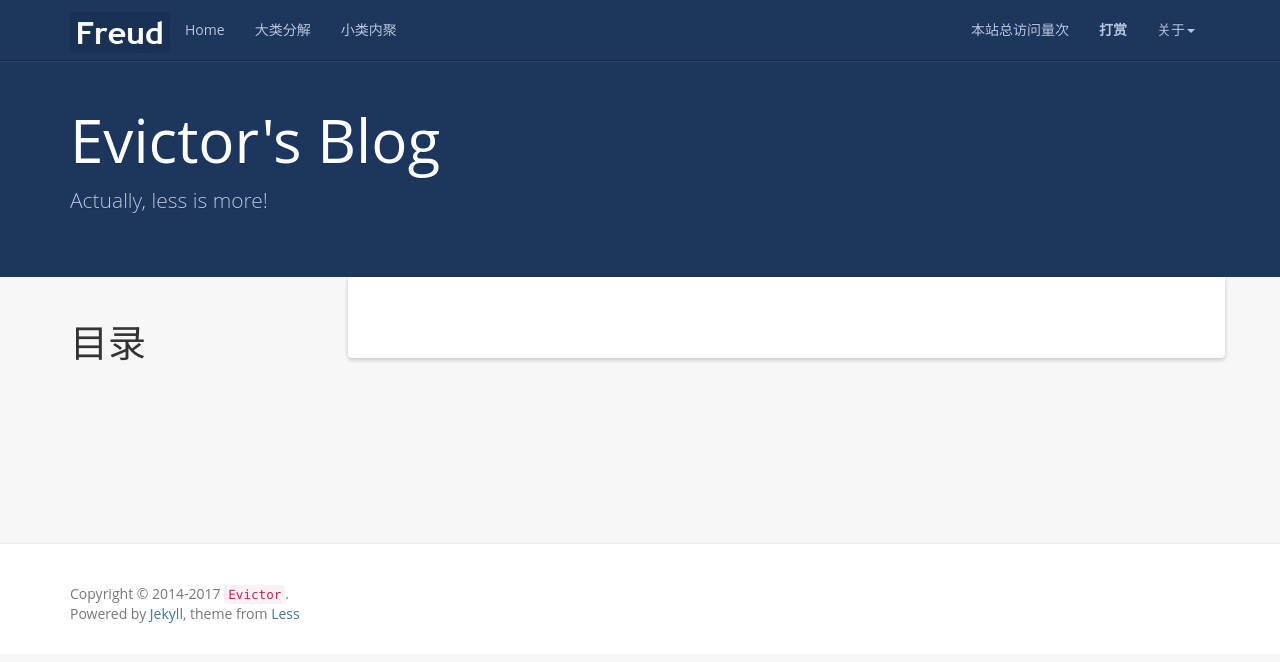
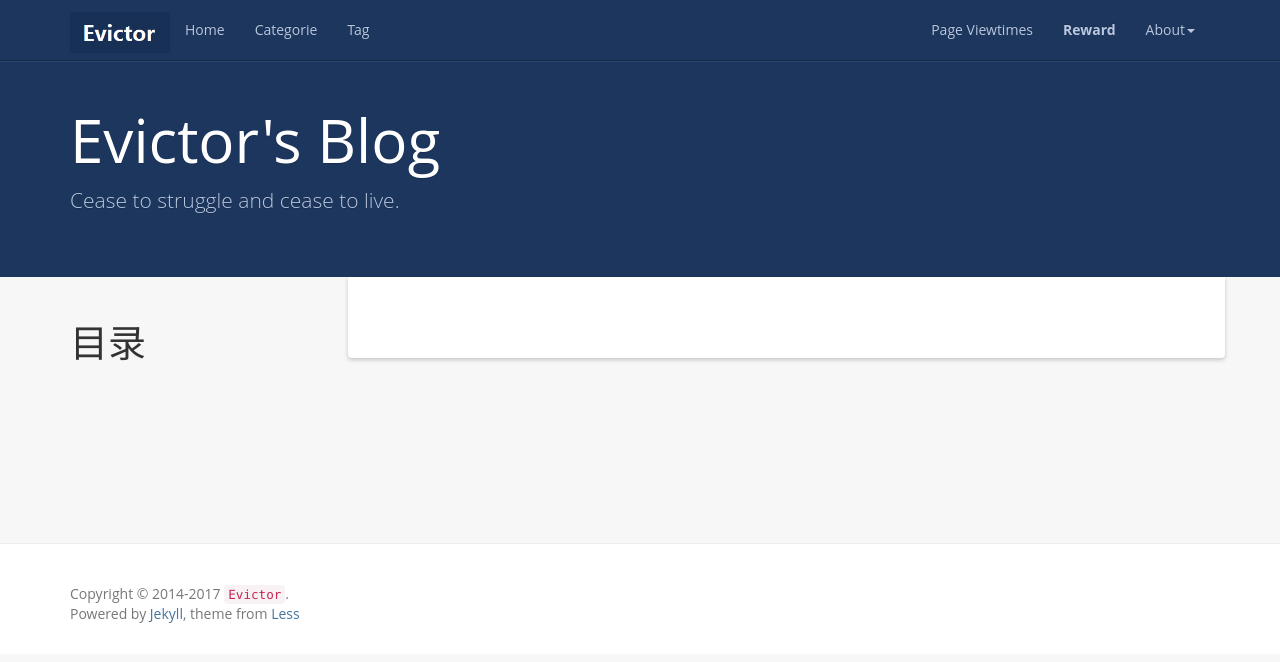
Before and after one commit to Evictorcys/Evictorcys.github.io, a Jekyll site: the page built from index.html, in a window 1280 px wide. Shown: the top 662 px of the page. Built offline with Jekyll 4.4.1, drawn with Linux system fonts in a browser that asks for light colours; the list of posts is cut into pages by our own code; comment, search, counter and statistics services are not loaded.

Commit message:
style change

```diff
--- a/_config.yml
+++ b/_config.yml
@@ -5,7 +5,7 @@ author: Evictor
 url: http://evictorcys.github.io
 resume_site: http://evictorcys.github.io
 baseurl: ""
-description: Actually, less is more!
+description: Cease to struggle and cease to live.
 meta_description: Evictor's Blog
 motto: Stay hungry,stay foolish.
 banner: Cease to struggle and cease to live.
--- a/_includes/header.html
+++ b/_includes/header.html
@@ -16,29 +16,23 @@
           <a href="{{ '/' | prepend: site.baseurl }}">Home</a>
         </li>
         <li>
-          <a href="{{ '/categories/' | prepend: site.baseurl }}">大类分解</a>
+          <a href="{{ '/categories/' | prepend: site.baseurl }}">Categorie</a>
         </li>
         <li>
-          <a href="{{ '/tag' | prepend: site.baseurl }}">小类内聚</a>
+          <a href="{{ '/tag' | prepend: site.baseurl }}">Tag</a>
         </li>
       </ul>
       <ul class="nav navbar-nav navbar-right">
         <li>
-            <a><span id="busuanzi_container_site_pv">本站总访问量<span id="busuanzi_value_site_pv"></span>次</span></a>
+            <a><span id="busuanzi_container_site_pv">Page View<span id="busuanzi_value_site_pv"></span>times</span></a>
         </li>
         <li>
-          <a href="{{ '/donate/' | prepend: site.baseurl }}"><strong>打赏</strong></a>
+          <a href="{{ '/donate/' | prepend: site.baseurl }}"><strong>Reward</strong></a>
         </li>
         <li class="dropdown">
-          <a href="#" class="dropdown-toggle" data-toggle="dropdown">关于<b class="caret"></b></a>
+          <a href="#" class="dropdown-toggle" data-toggle="dropdown">About<b class="caret"></b></a>
           <ul class="dropdown-menu">
-            <li><a rel="nofollow" target="_blank" href="{{site.github}}">Github</a></li>
-            <li><a rel="nofollow" target="_blank" href="{{site.resume_site}}">关于作者</a></li>
-            <li><a rel="nofollow" href="{{ '/books' | prepend: site.baseurl }}">我的书单</a></li>
-            <li><a rel="nofollow" href="{{ '/reference' | prepend: site.baseurl }}">推荐博客</a></li>
-            <li><a href="{{ '/feed.xml' | prepend: site.baseurl }}">RSS订阅</a></li>
-            <li class="divider"></li>
-            <li><a rel="nofollow" target="_blank" href="https://github.com/luoyan35714/LessOrMore.git">本项目</a></li>
+            <li><a rel="nofollow" target="_blank" href="{{site.resume_site}}">About Author</a></li>
           </ul>
         </li>
       </ul>
```
Also changed, not shown: styles/images/jiezishu.jpg (deleted), styles/images/logo.jpg, styles/images/weixin.png, styles/images/zhifubao.PNG.
